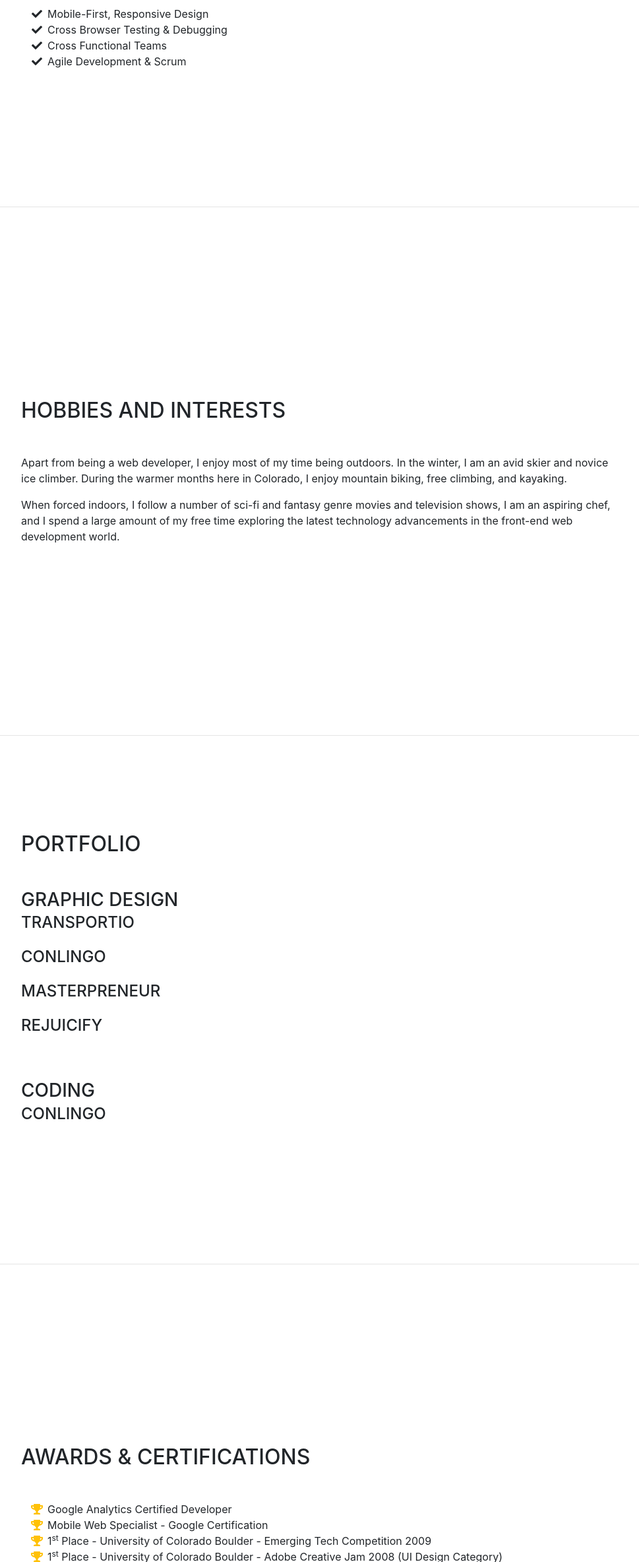
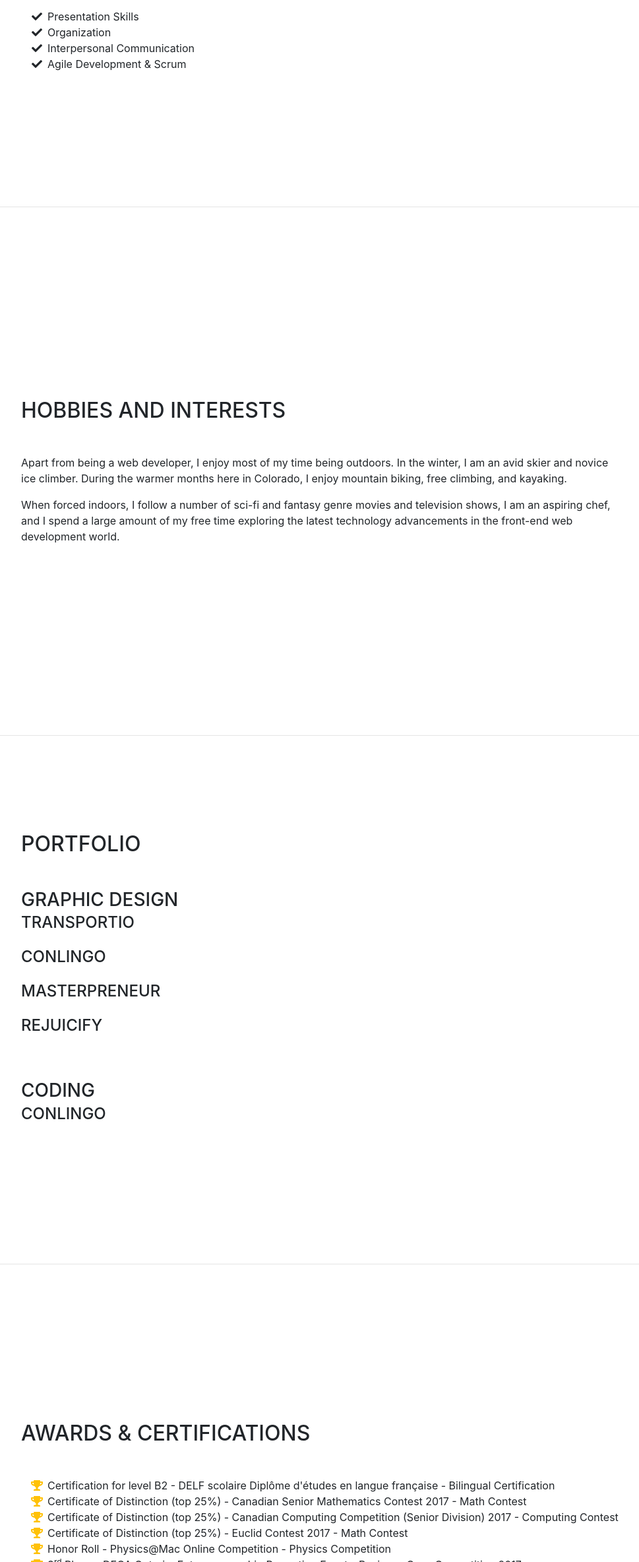
Before and after one commit to AlbertQin/resume-website, a website with bundled scripts: page startbootstrap-resume-gh-pages/index.html in a window 1280 px wide. Shown: the part 2890-5257 px from the top of the page at 66% size, without its empty margins (288-1257 px from the left). Built offline with nearby package versions, Linux system fonts and the light colour scheme; a web font is replaced by a local one.

Commit message:
updated tabs and awards + certification

```diff
--- a/startbootstrap-resume-gh-pages/index.html
+++ b/startbootstrap-resume-gh-pages/index.html
@@ -92,7 +92,7 @@
           <li role="presentation"><a href="#css" aria-controls="css" role="tab" data-toggle="tab"><i class="fab fa-css3-alt"></i></a></li>
           <li role="presentation"><a href="#javascript" aria-controls="javascript" role="tab" data-toggle="tab"><i class="fab fa-node-js"></i></a></li>
           <li role="presentation"><a href="#java" aria-controls="java" role="tab" data-toggle="tab"><i class="fab fa-java"></i></a></li>
-			<li role="presentation"><a href="#java" aria-controls="java" role="tab" data-toggle="tab"><i class="fab fa-car-alt"></i></a></li>
+			<li role="presentation"><a href="#java" aria-controls="java" role="tab" data-toggle="tab"><i class="fab fa-galactic-republic"></i></a></li>
         </ul>
 
         <!-- Tab panes -->
@@ -103,11 +103,13 @@
           <div role="tabpanel" class="tab-pane fade" id="java">...4</div>
         </div>
       </div>
+
+		<h2></h2>
       <div class="subheading mb-3">Soft Skills</div>
       <ul class="fa-ul mb-0">
-        <li> <i class="fa-li fa fa-check"></i> Mobile-First, Responsive Design</li>
-        <li> <i class="fa-li fa fa-check"></i> Cross Browser Testing &amp; Debugging</li>
-        <li> <i class="fa-li fa fa-check"></i> Cross Functional Teams</li>
+        <li> <i class="fa-li fa fa-check"></i> Presentation Skills</li>
+        <li> <i class="fa-li fa fa-check"></i> Organization</li>
+        <li> <i class="fa-li fa fa-check"></i> Interpersonal Communication</li>
         <li> <i class="fa-li fa fa-check"></i> Agile Development &amp; Scrum</li>
       </ul>
     </div>
@@ -146,13 +148,16 @@
     <div class="my-auto">
       <h2 class="mb-5">Awards &amp; Certifications</h2>
       <ul class="fa-ul mb-0">
-        <li> <i class="fa-li fa fa-trophy text-warning"></i> Google Analytics Certified Developer</li>
-        <li> <i class="fa-li fa fa-trophy text-warning"></i> Mobile Web Specialist - Google Certification</li>
-        <li> <i class="fa-li fa fa-trophy text-warning"></i> 1<sup>st</sup> Place - University of Colorado Boulder - Emerging Tech Competition 2009</li>
-        <li> <i class="fa-li fa fa-trophy text-warning"></i> 1<sup>st</sup> Place - University of Colorado Boulder - Adobe Creative Jam 2008 (UI Design Category)</li>
-        <li> <i class="fa-li fa fa-trophy text-warning"></i> 2<sup>nd</sup> Place - University of Colorado Boulder - Emerging Tech Competition 2008</li>
-        <li> <i class="fa-li fa fa-trophy text-warning"></i> 1<sup>st</sup> Place - James Buchanan High School - Hackathon 2006</li>
-        <li> <i class="fa-li fa fa-trophy text-warning"></i> 3<sup>rd</sup> Place - James Buchanan High School - Hackathon 2005</li>
+		<li> <i class="fa-li fa fa-trophy text-warning"></i> Certification for level B2 - DELF scolaire Diplôme d'études en langue française - Bilingual Certification</li>
+		<li> <i class="fa-li fa fa-trophy text-warning"></i> Certificate of Distinction (top 25%) - Canadian Senior Mathematics Contest 2017 - Math Contest</li>
+        <li> <i class="fa-li fa fa-trophy text-warning"></i> Certificate of Distinction (top 25%) - Canadian Computing Competition (Senior Division) 2017 - Computing Contest</li>
+        <li> <i class="fa-li fa fa-trophy text-warning"></i> Certificate of Distinction (top 25%) - Euclid Contest 2017 - Math Contest</li>
+		<li> <i class="fa-li fa fa-trophy text-warning"></i> Honor Roll - Physics@Mac Online Competition - Physics Competition</li>
+		<li> <i class="fa-li fa fa-trophy text-warning"></i> 3<sup>rd</sup> Place - DECA Ontario: Entrepreneurship Promotion Event - Business Case Competition 2017</li>
+        <li> <i class="fa-li fa fa-trophy text-warning"></i> Grade 11 Physics Award - Bell High School - Academic Award</li>
+		<li> <i class="fa-li fa fa-trophy text-warning"></i> Grade 9-12 Silver Medalist (90+ Average) - Bell High School - Academic Award</li>
+		<li> <i class="fa-li fa fa-trophy text-warning"></i> Grade 10 Practical Piano Certificate - The Royal Conservatory - Music Examination</li>
+		  <li> <i class="fa-li fa fa-trophy text-warning"></i> Advanced Rudiments in Piano Theory Certificate (Honours) - The Royal Conservatory - Music Examination</li>
       </ul>
     </div>
   </section>
```
